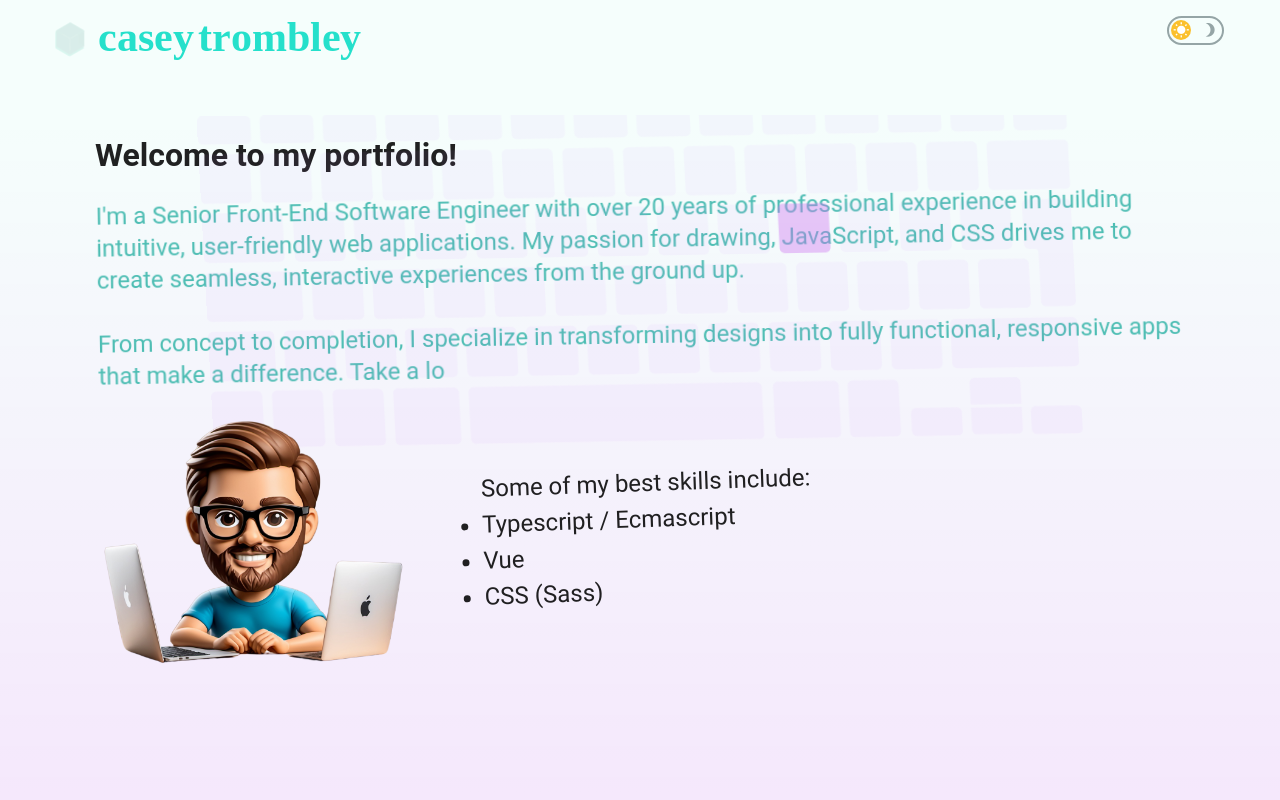
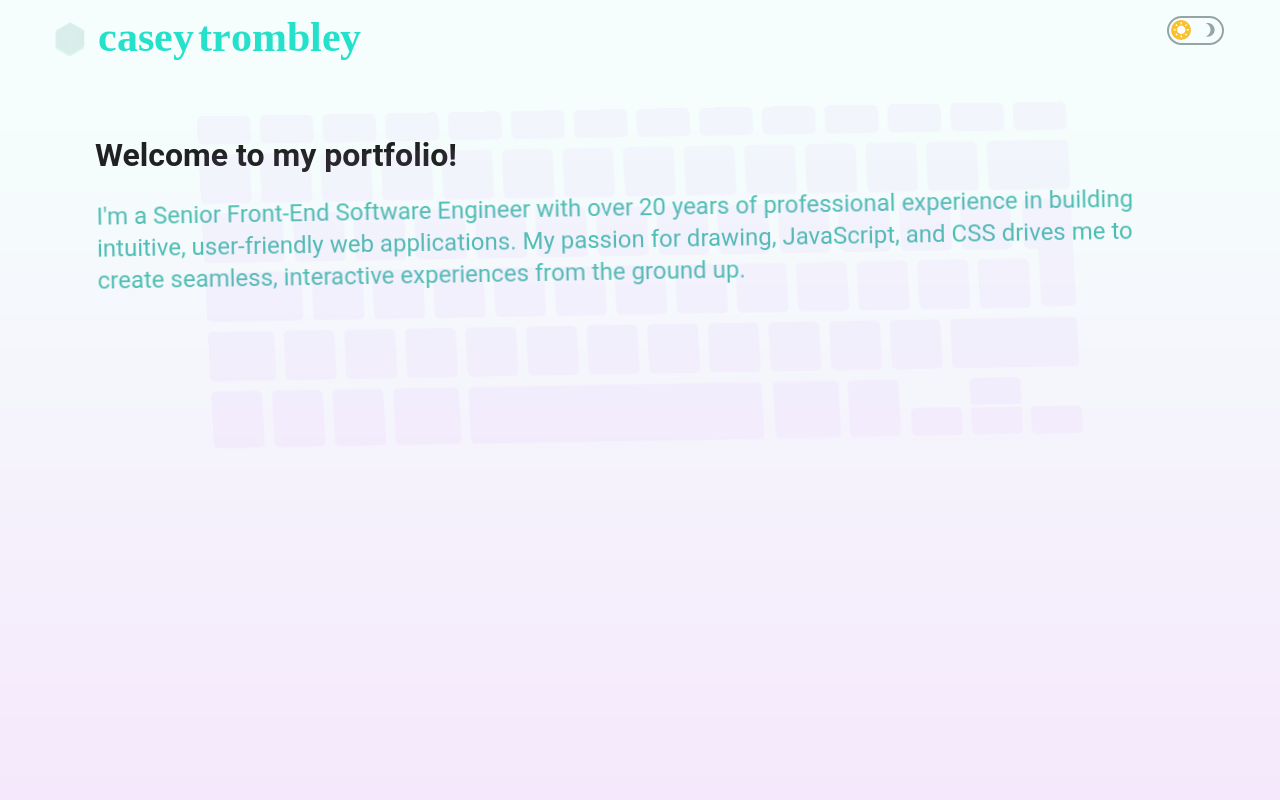
Before and after one commit to caseytrombley/portfolio, a Vue app: page / in a window 1280 px wide. Shown: the top 800 px of the page. Built offline with nearby package versions, Linux system fonts and the light colour scheme; a web font is replaced by a local one.

Commit message:
fix intro

```diff
--- a/src/components/SectionIntro.vue
+++ b/src/components/SectionIntro.vue
@@ -20,7 +20,7 @@
         <v-icon icon="mdi-arrow-down-thick" />
       </span>
     </div>
-    <div class="bottom-div">
+    <div v-if="moveImageDown" class="bottom-div">
       <v-container max-width="1200px" fluid class="container">
         <div class="more">
           <div class="avatar">
@@ -176,21 +176,31 @@ h1 {
   }
 }
 
+.avatar {
+  animation: drop 0.3s ease-in-out forwards;
+}
+
+.desc {
+  animation: drop 0.3s ease-in-out forwards;
+  //animation-delay: .3s;
+}
+
 .bottom-div {
   position: absolute;
-  bottom: 0;
+  bottom: -20px;
   width: 100%;
   text-align: center;
   margin-bottom: 0;
   padding: 5rem 3rem;
 
 }
+@media (min-width: 400px) {
+  .bottom-div {
+    bottom: 0;
+  }
+}
 @media (min-width: 768px) {
   .bottom-div {
-    position: absolute;
-    bottom: 0;
-    width: 100%;
-    text-align: center;
     margin-bottom: 114px;
     padding: 7rem 3rem;
   }
--- a/src/content/index.ts
+++ b/src/content/index.ts
@@ -1,6 +1,7 @@
-const introText = `I'm a Senior Front-End Software Engineer with over 20 years of professional experience in building intuitive, user-friendly web applications. My passion for drawing, JavaScript, and CSS drives me to create seamless, interactive experiences from the ground up.
+const introText = `I'm a Senior Front-End Software Engineer with over 20 years of professional experience in building intuitive, user-friendly web applications. My passion for drawing, JavaScript, and CSS drives me to create seamless, interactive experiences from the ground up.`;
 
-From concept to completion, I specialize in transforming designs into fully functional, responsive apps that make a difference. Take a look at some of the projects I've worked on, and feel free to reach out if you're interested in collaborating or learning more about my work!`;
+const introText2 = `From concept to completion, I specialize in transforming designs into fully functional, responsive apps that make a difference. Take a look at some of the projects I've worked on, and feel free to reach out if you're interested in collaborating or learning more about my work!`;
+
 
 const experience = [
   {
--- a/src/styles/base.scss
+++ b/src/styles/base.scss
@@ -141,7 +141,7 @@ section {
   display: flex;
   flex-direction: column;
   justify-content: space-between;
-  overflow: hidden;
+  overflow: visible;
 
   @media (min-width: 768px) {
     .container {
@@ -152,6 +152,7 @@ section {
 }
 .container {
   position: relative;
+  overflow: visible;
 }
 
 
```
